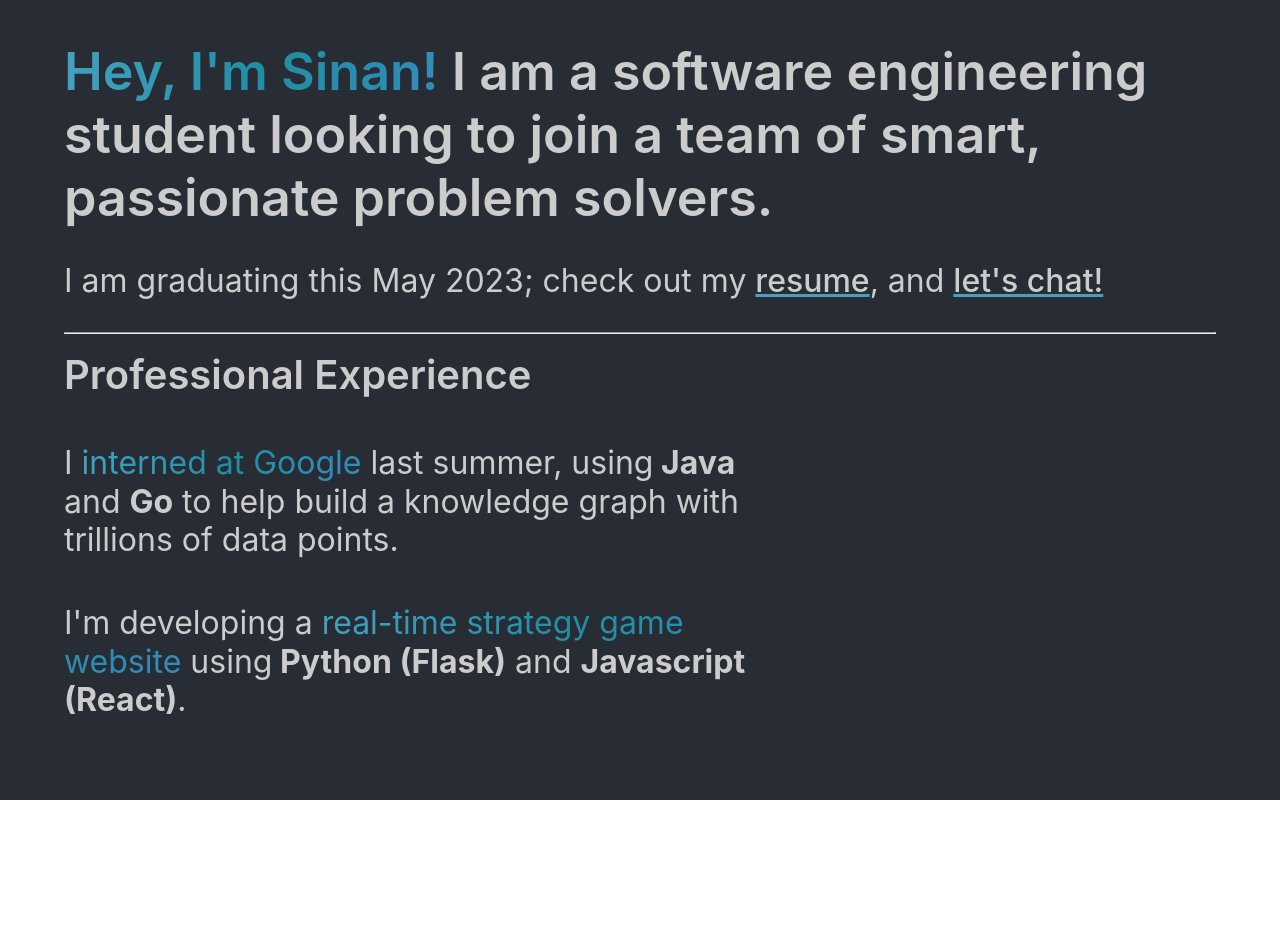
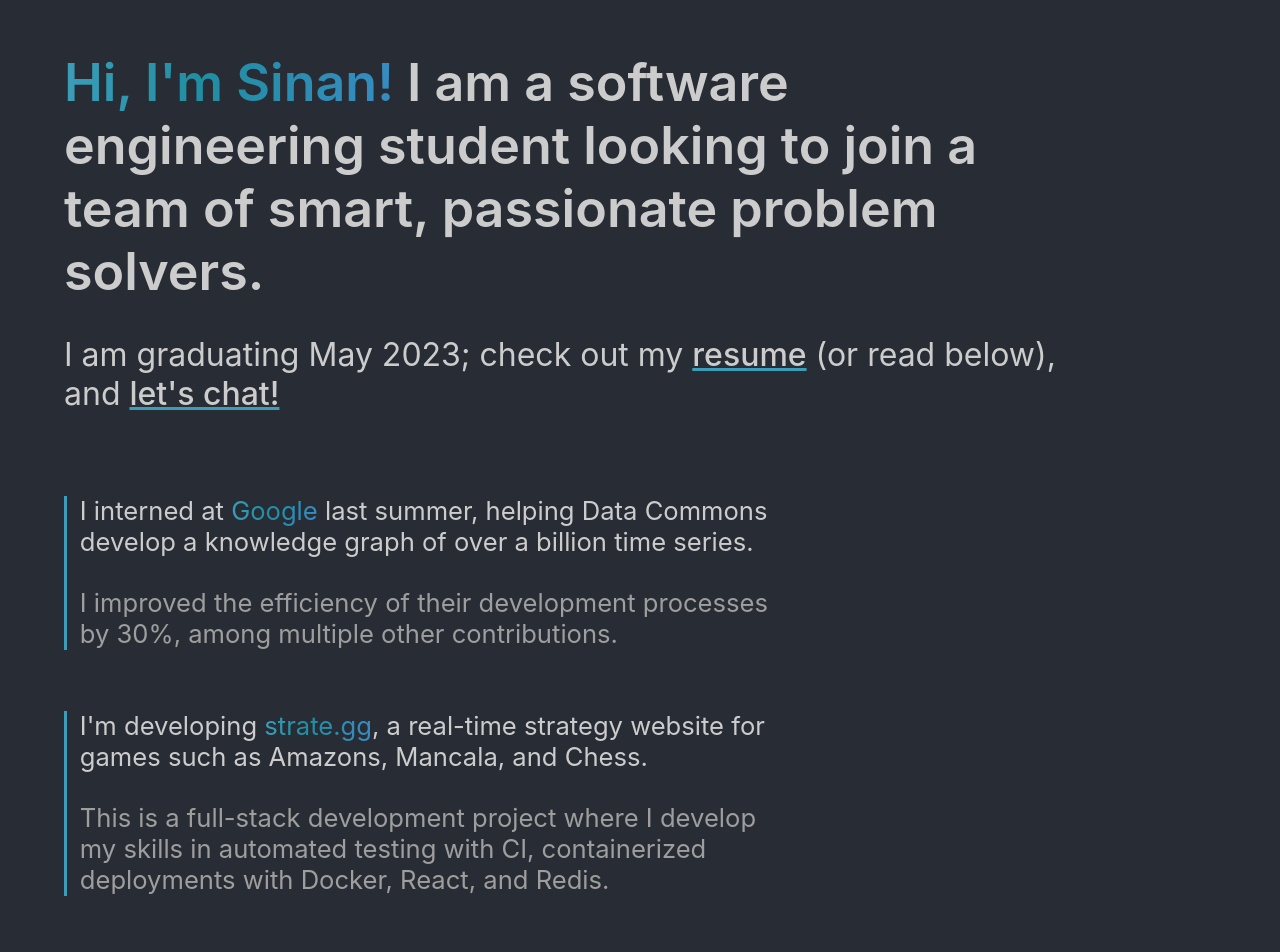
Before and after one commit to enjoythecode/sinany.me, a React (Create React App) app in the folder portfolio/: page / in a window 1280 px wide. Shown: the top 952 px of the page. Before the commit the page ends 800 px from the top, so only its background shows below. Built offline with nearby package versions, Linux system fonts and the light colour scheme.

Commit message:
portfolio presentation improvements, add 98point6

```diff
--- a/portfolio/src/App.css
+++ b/portfolio/src/App.css
@@ -1,23 +1,30 @@
 html {
-  font-size: max(1em, calc(12px + 2.5vmin));
-}
-.App {
-  background-color: #282c34;
-  min-height: 100vh;
+	color: #ccc;
+	background-color: #282c34;
+	font-size: max(1em, calc(8px + 2.2vmin));
 }
 
-.App-header {
-  min-height: 100vh;
-  width: 90vw;
-  padding-left: 5vw;
-  display: flex;
-  flex-direction: column;
-  align-items: left;
-  justify-content: space-evenly;
-  color: #ccc;
+.hidden {
+	display: none;
 }
 
-a {
+.App {
+  min-height: 100vh;
+  padding-left: 5vw;
+  margin-bottom: 1rem;
+  display: flex;
+  align-items: left;
+  flex-direction: column;
+}
+
+.App-landing {
+  font-size: max(1em, calc(12px + 2.5vmin));
+  width: 80vw;
+  margin-top: 2rem;
+  margin-bottom: 2rem;
+}
+
+a.rainbow-link{
 	font-weight: 500;
 	color: inherit;
 	text-decoration: underline;
@@ -48,16 +55,26 @@ h2 {
 	font-weight: bold;
 }
 
-.highlight-paragraph {
+.resume-item{
+	border-left: white 3px solid;
+	animation: animateRainbowBorderColor 10s linear infinite;
+	display: inline-block;
+	margin: 0;
+	padding-left: 0.5rem;
+	margin-bottom: 2.4rem;
+}
 
+
+.resume-item > p {
 	line-height: 1.2;
 	margin: 0;
-	margin-top: 1.4em;
+
 }
 
 /* modified from https://dev.to/gmeben/*/
 /* TODO: browser compatibility? */
-.rainbow-text {
+.rainbow-text,
+.resume-item:hover .resume-item-cta{
   animation: animateSinan 10s linear infinite;
   -webkit-background-clip: text;
   -webkit-text-fill-color: transparent;
@@ -69,17 +86,6 @@ h2 {
 @keyframes animateSinan {
   0% { background-position: 0% 0%; }
   100% { background-position: 100% 0%; }
-}
-
-.rainbow-box {
-	border-right: white 3px solid;
-	animation: animateRainbowBorderColor 10s linear infinite;
-	display: inline-block;
-}
-
-.rainbow-box > p {
-	padding: 0rem 0.6rem;
-	text-align: right;
 }
 
 @keyframes animateRainbowBorderColor {
--- a/portfolio/src/App.js
+++ b/portfolio/src/App.js
@@ -1,43 +1,99 @@
 import './App.css';
 
 function App() {
+
+	const EXPERIENCE_TYPE = {
+		Employment: "Employment",
+		Project: "Project",
+	}
+	const SKILL = {
+		Python: "Python",
+		Flask: "Flask",
+		Pytest: "Pytest",
+
+		Redis: "Redis",
+		Docker: "Docker",
+
+		Java: "Java",
+		Go: "Go",
+		GoogleCloud: "Google Cloud",
+		PerformanceOptimization: "Performance Optimization",
+
+		Javascript: "Javascript",
+		React: "React",
+		Jest: "Jest",
+
+		Git: "Git",
+
+		Bash: "Bash",
+	}
+	const resume = {
+		"experience": {
+			"google":
+			{
+				"type": EXPERIENCE_TYPE.Employment,
+				"skills": [SKILL.Java, SKILL.Go, SKILL.Bash, SKILL.GoogleCloud, SKILL.PerformanceOptimization, SKILL.Git,]
+			}
+		}
+	};
+
+
   return (
 	<div className="App">
-		<header className="App-header">
+		<header className="App-landing">
 			<div>
 				<h1>
-				<span className="rainbow-text">Hey, I'm Sinan! </span>
+					<span className="rainbow-text">Hi, I'm Sinan! </span>
 						I am a software engineering student looking to join a team of smart, passionate problem solvers.
 
 				</h1>
 
-			<p><span className="hiddenarst-text">I am  graduating this May 2023; {/*<br style={{"marginBottom": "0.6em"}}/>*/}
-				check out my <a href="/Sinan_Yumurtaci_Resume.pdf">resume</a>, and <a href="mailto:sinan.yumurtaci@gmail.com">let's chat!</a></span></p>
+				<p><span>I am  graduating May 2023; {/*<br style={{"marginBottom": "0.6em"}}/>*/}
+					check out my <a className="rainbow-link" href="/Sinan_Yumurtaci_Resume.pdf">resume</a> (or read below), and <a className="rainbow-link" href="mailto:sinan.yumurtaci@gmail.com">let's chat!</a></span></p>
+			</div>
+		</header>
 
-			<hr></hr>
 
-			<h2>Professional Experience</h2>
-
-			<p className="highlight-paragraph narrow">
-				I <span className="rainbow-text">interned at Google</span> last summer, using
-				<span className="skill"> Java</span> and <span className="skill">Go</span> to
-				help build a knowledge graph with trillions of data points.
+		<div className="resume-item narrow">
+			<p>
+				I interned at <span className="rainbow-text">Google</span> last summer, helping Data Commons develop a knowledge graph of over a billion time series.
+				<br/>
+				<br/>
+				<span className="hidden-text">I improved the efficiency of their development processes by 30%, among multiple other contributions.</span>
 			</p>
 
-			<p className="highlight-paragraph narrow">
-				I'm developing a <span className="rainbow-text">real-time strategy game website</span> using
-				<span className="skill"> Python (Flask)</span> and <span className="skill">Javascript (React)</span>.
-			</p>
+			<div className="hidden">
+			<br/>
+				<a>
+					<span className="resume-item-cta"><i>click to learn more »</i></span>
+				</a>
+			</div>
+		</div>
 
-		</div>
-		<div className="horizontal-right">
-			<div className="rainbow-box">
-				<p className="highlight-paragraph narrow" style={{"marginTop": 0}}>
+		<div className="resume-item narrow">
+			<p>
+				I'm developing <span className="rainbow-text">strate.gg</span>, a real-time strategy website for games such as Amazons,
+				Mancala, and Chess.
 
+				<br/>
+				<br/>
+				<span className="hidden-text">This is a full-stack development project where I develop my skills in automated testing with CI,
+				containerized deployments with Docker, React, and Redis.</span>
 			</p>
 		</div>
+
+		<div className="resume-item narrow">
+			<p>
+				I interned at <span className="rainbow-text">98point6</span> during Summer 2021, contributing to their mission to provide affordable healthcare.
+
+				<br/>
+				<br/>
+				<span className="hidden-text">I designed and implemented a recommender system poised to save 120 physicians-hours (equivalent to $10,000) per year using Machine Learning.</span>
+			</p>
 		</div>
-      </header>
+
+
+
     </div>
   );
 }
```
Lines whose indentation alone changed are shown as unchanged.
